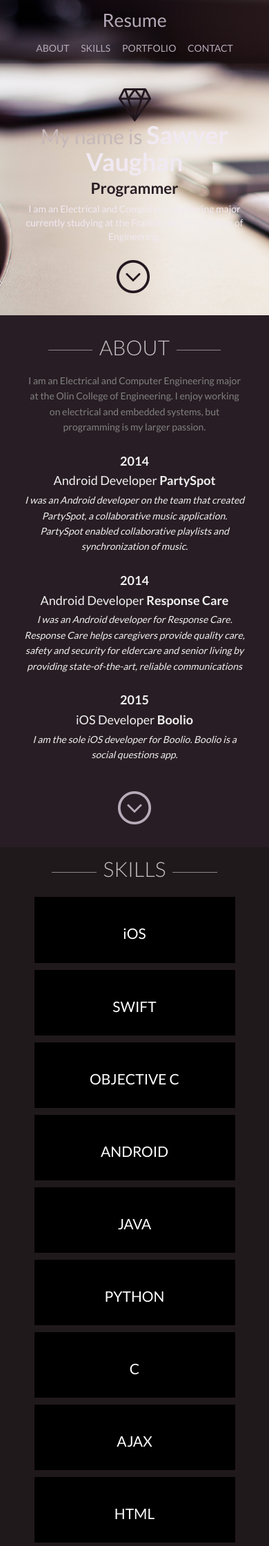
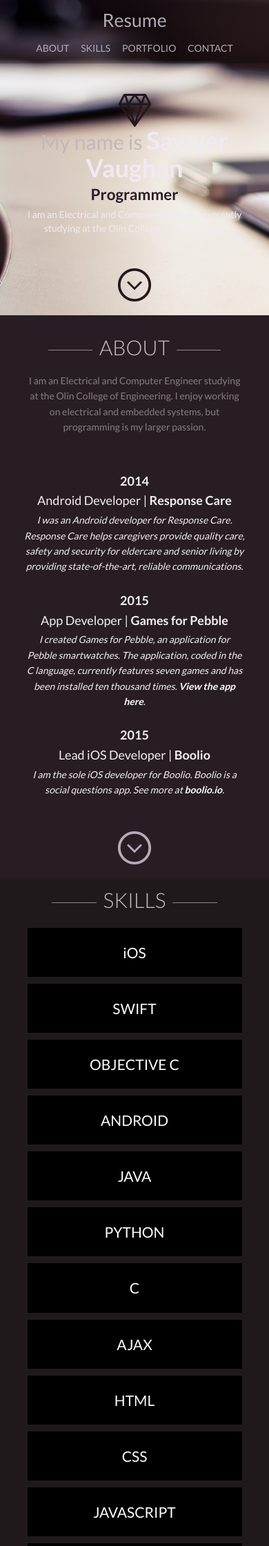
Before and after one commit to runnersaw/runnersaw.github.io, a PHP site: page / in a window 390 px wide. Shown: the top 2241 px of the page at 69% size. Run offline with PHP 8.4, Linux system fonts and the light colour scheme.

Commit message:
Many changes

```diff
--- a/index.html
+++ b/index.html
@@ -16,6 +16,7 @@ License URL: http://creativecommons.org/licenses/by/3.0/
 	<script type="application/x-javascript"> addEventListener("load", function() { setTimeout(hideURLbar, 0); }, false); function hideURLbar(){ window.scrollTo(0,1); } </script>
 	<script type="text/javascript" src="web/js/move-top.js"></script>
 	<script type="text/javascript" src="web/js/easing.js"></script>
+	<script type="text/javascript" src="web/js/main.js"></script>
 	<script type="text/javascript">
 		jQuery(document).ready(function($) {
 			$(".scroll").click(function(event){
@@ -26,7 +27,16 @@ License URL: http://creativecommons.org/licenses/by/3.0/
 	</script>
 </head>
 <body>
+	<div id="display-box" style="display: none;">
+		<div id="close-display"><img src="./web/images/exit.png"></div>
+		<div id="display-picture"><img></div>
+		<div id="display-text">
+			<h3></h3>
+			<p></p>
+		</div>
+	</div>
 	<div id="top-top" class="headerbg">
+		<div id="popup"></div>
 			<div class="header">
 				<div class="container">
 					<div class="logo">
@@ -52,43 +62,43 @@ License URL: http://creativecommons.org/licenses/by/3.0/
 						<div class="bannerhead">
 							<h2>My name is <span>Sawyer Vaughan</span></h2>
 							<h3>Programmer</h3>
-				      <p>I am an Electrical and Computer engineering major currently studying at the Franklin W. Olin College of Engineering. </p>
-					  <a class="downarrow scroll" href="#about"><span> </span></a>
+							<p>I am an Electrical and Computer Engineer currently studying at the Olin College of Engineering. </p>
 						</div>
 					</div>
 					<div class="clear"></div>
 				</div>
+				<a class="downarrow scroll-down" href="#about"><span> </span></a>
 			</div>
 		</div>
- <div class="content">
 		<div id="about" class="about">
 			<div class="container">
 				<div class="header-section text-center">
 					<h2><span> </span>ABOUT<span> </span></h2>
 				</div>
-				 <span><p>I am an Electrical and Computer Engineering major at the Olin College of Engineering. I enjoy working on electrical and embedded systems, but programming is my larger passion.</p></span>
+				<span><p>I am an Electrical and Computer Engineer studying at the Olin College of Engineering. I enjoy working on electrical and embedded systems, but programming is my larger passion.</p></span>
+				<br>
 
 				<div class="years">
 					<h4><b>2014</b></h4>
-				 <span><h4>Android Developer <strong>PartySpot</strong></h4></span>
-				 <p><i>I was an Android developer on the team that created PartySpot, a collaborative music application. PartySpot enabled collaborative playlists and synchronization of music. </i></p>
-			  </div>
-
-			  <div class="years">
-				 <h4><b>2014</b></h4>
-				 <span><h4>Android Developer <strong>Response Care</strong></h4></span>
-				 <p><i>I was an Android developer for Response Care. Response Care helps caregivers provide quality care, safety and security for eldercare and senior living by providing state-of-the-art, reliable communications</i></p>
+					<span><h4>Android Developer | <strong>Response Care</strong></h4></span>
+					<p><i>I was an Android developer for Response Care. Response Care helps caregivers provide quality care, safety and security for eldercare and senior living by providing state-of-the-art, reliable communications.</i></p>
 				</div>
 
 				<div class="years">
 					<h4><b>2015</b></h4>
-				 <span><h4>iOS Developer <strong>Boolio</strong></h4></span>
+					<span><h4>App Developer | <strong>Games for Pebble</strong></h4></span>
+					<p><i>I created Games for Pebble, an application for Pebble smartwatches. The application, coded in the C language, currently features seven games and has been installed ten thousand times. <a href="https://apps.getpebble.com/applications/54f65e8a13cdff61490000b6" target="_blank" class="about-link">View the app here</a>.</i></p>
+				</div>
+
+				<div class="years">
+					<h4><b>2015</b></h4>
+					<span><h4>Lead iOS Developer | <strong>Boolio</strong></h4></span>
 					<div class="labs">
-					 <p><i>I am the sole iOS developer for Boolio. Boolio is a social questions app.</i></p>
+						<p><i>I am the sole iOS developer for Boolio. Boolio is a social questions app. See more at <a href="http://boolio.io" target="_blank" class="about-link">boolio.io</a>.</i></p>
 					</div>
 				</div>
-				 <a class="arrow scroll" href="#skills"><span> </span></a>
 			</div>
+			<a class="arrow scroll-down scroll-down-no-margin" href="#skills"><span> </span></a>
 		</div>
 
 		<div id="skills" class="skills">
@@ -102,76 +112,73 @@ License URL: http://creativecommons.org/licenses/by/3.0/
 							<div class="skill-grids text-center">
 								<div class="col-md-3">
 									<div class="skill-grid skills-black">
-												 <h3>iOS</h3>
+										<h3 class="skill-text">iOS</h3>
 									</div>
 								</div>
 								<div class="col-md-3">
 									<div class="skill-grid">
-												 <h3>SWIFT</h3>
+										<h3 class="skill-text">SWIFT</h3>
 									</div>
 								</div>
 								<div class="col-md-3">
 									<div class="skill-grid">
-												 <h3>OBJECTIVE C</h3>
+										<h3 class="skill-text">OBJECTIVE C</h3>
 									</div>
 								</div>
 								<div class="col-md-3">
 									<div class="skill-grid">
-												 <h3>ANDROID</h3>
+										<h3 class="skill-text">ANDROID</h3>
 									</div>
 								</div>
 								<div class="clearfix"> </div>
 								<div class="col-md-3">
 									<div class="skill-grid">
-												 <h3>JAVA</h3>
+										<h3 class="skill-text">JAVA</h3>
 									</div>
 								</div>
 								<div class="col-md-3">
 									<div class="skill-grid">
-												 <h3>PYTHON</h3>
+										<h3 class="skill-text">PYTHON</h3>
 									</div>
 								</div>
 								<div class="col-md-3">
 									<div class="skill-grid">
-												 <h3>C</h3>
+										<h3 class="skill-text">C</h3>
 									</div>
 								</div>
 								<div class="col-md-3">
 									<div class="skill-grid">
-												 <h3>AJAX</h3>
+										<h3 class="skill-text">AJAX</h3>
 									</div>
 								</div>
 								<div class="clearfix"> </div>
 								<div class="col-md-3">
 									<div class="skill-grid">
-												 <h3>HTML</h3>
+										<h3 class="skill-text">HTML</h3>
 									</div>
 								</div>
 								<div class="col-md-3">
 									<div class="skill-grid">
-												 <h3>CSS</h3>
+										<h3 class="skill-text">CSS</h3>
 									</div>
 								</div>
 								<div class="col-md-3">
 									<div class="skill-grid">
-												 <h3>JAVASCRIPT</h3>
+										<h3 class="skill-text">JAVASCRIPT</h3>
 									</div>
 								</div>
 								<div class="col-md-3">
 									<div class="skill-grid">
-												 <h3>NODE.JS</h3>
+										<h3 class="skill-text">NODE.JS</h3>
 									</div>
 								</div>
 								<div class="clearfix"> </div>
 							</div>
 						</div>
 					</div>
-
-					<!--/-->
 				</div>
 			</div>
-		   <a class="down scroll" href="#port"><span> </span></a>
-	  </div>
+			<a class="down scroll-down" href="#port"><span> </span></a>
 		</div>
 
 		<div id="port" class="Portfolio">
@@ -184,53 +191,49 @@ License URL: http://creativecommons.org/licenses/by/3.0/
 						<a href="#"><img src="web/images/monitr1.png"></a>
 						<h2>BOOLIO</h2>
 						<p>I was the sole iOS developer for our Boolio app. Boolio is an app for social questions.</p>
-						  <a class="rightarrow" href="#"><span> </span></a>
+						<a class="rightarrow" id="boolio-button"><span> </span></a>
 					</div>
 					<div class="portfolio-grid col-md-4">
 						<a href="#"><img src="web/images/monitr1.png"></a>
 						<h2>GAMES FOR PEBBLE</h2>
 						<p>A collection of games for the Pebble smartwatch.</p>
-						  <a class="rightarrow" href="#"><span> </span></a>
+						<a class="rightarrow" id="games-button"><span> </span></a>
 					</div>
 					<div class="portfolio-grid col-md-4">
 						<a href="#"><img src="web/images/monitr1.png"></a>
 						<h2>PARTYSPOT</h2>
 						<p>An Android app using the Spotify SDK that includes collaborative playlists and music synchronization. </p>
-						  <a class="rightarrow" href="#"><span> </span></a>
+						<a class="rightarrow" id="partyspot-button"><span> </span></a>
 					</div>
 					<div class="clear"> </div>
 				</div>
-				  <a class="portdown scroll" href="#contact"><span> </span></a>
-
 			</div>
+			<a class="portdown scroll-down scroll-down-no-margin" href="#contact"><span> </span></a>
 		</div>
 	</div>
 
-  <div  id="contact" class="footer">
+	<div  id="contact" class="footer" style="min-height:0;">
 		<div class="container">
 
 			<div class="contact-section text-center">
-			  <h2><span> </span>CONTACT<span> </span></h2>
+				<!--<h2><span> </span>CONTACT<span> </span></h2>-->
 			</div>
 			<div class="row">
 
 				<div class="col-md-6">
 					<div class="footer-left">
 						<div class="social-icons">
-						   <a href="https://www.linkedin.com/pub/sawyer-vaughan/a4/723/43b"><img class="link-img" src="web/images/in.png"></a>
+							<a href="https://www.linkedin.com/pub/sawyer-vaughan/a4/723/43b" target="_blank"><img class="link-img" src="web/images/in.png"></a>
 							<!--<a href="#"><img src="web/images/twt.png"></a>-->
-						   <a href="https://www.facebook.com/sawyer.vaughan"><img class="link-img" src="web/images/fb.png"></a>
-						   <a href="https://github.com/runnersaw"><img class="link-img" src="web/images/gh.png"></a>
+							<a href="https://www.facebook.com/sawyer.vaughan" target="_blank"><img class="link-img" src="web/images/fb.png"></a>
+							<a href="https://github.com/runnersaw" target="_blank"><img class="link-img" src="web/images/gh.png"></a>
 						</div>
-					   <p>Proin gravida nibh vel velit auctor aliquet. Aenean sollicitudin, lorem
-					   quis bibendum auctor, nisi elit consequat ipsum, nec sagittis sem nibh
-					   id elit. Duis sed odio sit amet nibh vulputate cursus a sit amet mauris.
-					   Morbi accumsan ipsum velit. Nam nec tellus a odio tincidunt auctor a
-					   ornare odio. Sed non  mauris vitae erat consequat auctor eu in elit.</p>
+						<p></p>
 					</div>
 				</div>
 
 				<div class="col-md-6">
+					<!--
 					<div class="footer-right">
 					<div class="form">
 					<form>
@@ -242,12 +245,12 @@ License URL: http://creativecommons.org/licenses/by/3.0/
 					</form>
 					</div>
 					</div>
-				  <div class="clear"></div>
+					<div class="clear"></div>-->
 					<!--<p class="copy-right">Copyright &copy; 2014 Resume. All rights reserved</p>-->
 				</div>
 			</div>
 		</div>
-	 <a class="up scroll" href="#top-top"><span> </span></a>
+		<a class="up scroll-up" href="#top-top"><span> </span></a>
 
 	</div>
 
--- a/web/css/style.css
+++ b/web/css/style.css
@@ -17,16 +19,20 @@ body a{
 	-ms-transition:0.5s all;
 	-o-transition:0.5s all;
 }
+
 body input[type="text"],body input[type="submit"],body textarea,body input[type="button"]{
 	-webkit-appearance:none;
 }
+
 /*------ HEADERBG STARTS---------*/
 .headerbg{
 	background: url(../images/bannerbg.png);
 	min-height:700px;
 	width:100%;
 	background-size:cover;
+	position:relative;
 }
+
 /*------ HEADER STARTS---------*/
 .header{
 	background:rgba(0, 0, 0, 0.24);
@@ -34,6 +40,7 @@ body input[type="text"],body input[type="submit"],body textarea,body input[type=
 /*------ CONTAINER STARTS---------*/
 .container{
 	width:70%;
+	height: 100%;
 }
 /*------ LOGO STARTS---------*/
 .logo{
@@ -69,10 +76,13 @@ body input[type="text"],body input[type="submit"],body textarea,body input[type=
 /*------ BANNER STARTS---------*/
 .banner{
   	position: absolute;
-	width: 86%;
+  	left:0;
+  	right:0;
+  	top:100px;
+  	bottom:0;
 }
 .banner-info{
-	width: 70%;
+	width: 100%;
 	float: right;
 }
 .bannerlogo{
@@ -109,8 +119,6 @@ a.downarrow  span{
 a.downarrow{
   	display: block;
 	position: absolute;
-	top: 370px;
-	left: 17%;
 }
 .bannerhead{
 	position: relative;
@@ -178,7 +186,6 @@ a.downarrow{
 	display:inline-block;
 }
 a.arrow{
-	margin:2em 0 4em 0;
 	display:inline-block;
 }
 /*------Skill-Section STARTS---------*/
@@ -408,8 +410,14 @@ p.copy-right a{
 	margin-bottom: 10px;
 }
 
-.portfolio-grid p {
-	height:5em;
+.skill-grids .col-md-3 {
+	padding-left: 5px;
+	padding-right: 5px;
+}
+
+.skill-text {
+	margin-top: 10px;
+	margin-bottom: 10px;
 }
 
 .link-img {
@@ -417,14 +425,102 @@ p.copy-right a{
 	height: 30px;
 }
 
+.about-link {
+	color: white;
+	font-weight: bold;
+}
+
+.scroll-down {
+    left:50%;
+    margin-left: -24px;
+    bottom: 0;
+    margin-bottom: 0;
+    width: 48px;
+    height:48px;
+    margin-bottom: 20px;
+    margin-top:20px;
+}
+
+.scroll-up {
+    left:50%;
+    margin-left: -24px;
+    bottom: 0;
+    margin-bottom: 0;
+    width: 48px;
+    height:48px;
+    margin-bottom: 20px;
+    margin-top:20px;
+}
+
+.scroll-down-no-margin {
+	margin-left: 0;
+}
+
+.portfolio-grid a img {
+	max-width: 310px;
+}
+
+@media (min-width:992px){
+	.portfolio-grid p {
+		height:15vh;
+	}
+	.portfolio-grid h2 {
+		height:10vh;
+	}
+}
+
+#display-box {
+	z-index: 10000;
+	background-color:white;
+	position:fixed;
+	top:5%;
+	left:50%;
+	width: 90%;
+	height: 90%;
+	max-width: 500px;
+	transform: translate(-50%, 0);
+	box-shadow: 0 0 10px 5px;
+}
+
+#close-display {
+	position: absolute;
+	top: 10px;
+	right: 10px;
+	width: 30px;
+	height: 30px;
+	cursor:pointer;
+}
+
+#close-display img {
+	width: 100%;
+	height: 100%;
+}
+
+#display-picture {
+	width: 100%;
+	padding-left: 10%;
+	padding-right: 10%;
+	max-height:70vh;
+}
+
+#display-picture img {
+	width: 100%;
+	height: 100%;
+
+    margin: auto;
+
+    height: auto;
+    max-height: 100%;
+
+    width: auto;
+    max-width: 100%;
+}
+
  /*----- top-top -----*/
  /* BIG */
 @media (max-width:1280px){
  	.years p {
 		width: 60%;
-	}
-	.portfolio-grid p {
-		margin: 2em 0em 0 0em;
 	}
 	.footer-left p {
 		width: 90%;
@@ -457,10 +550,6 @@ p.copy-right a{
 	.banner-info {
 		top: 110px;
 	}
-	a.downarrow {
-		top: 341px;
-		left: 23%;
-	}
 	.years {
 		margin-bottom: 2em;
 	}
@@ -497,10 +583,6 @@ p.copy-right a{
 		width: 100%;
 		left: 2%;
 	}
-	a.downarrow {
-		top: 241px;
-		left: 32%;
-	}
 	.years {
 		margin-bottom: 2em;
 	}
@@ -517,7 +599,7 @@ p.copy-right a{
 		margin: 0.5em 0 0 0;
 	}
 	.skill-grid {
-		padding: 1.5em 0;
+		padding: 1em 0;
 	}
 	.skill-grids {
 		padding: 1em 0;
@@ -534,17 +614,11 @@ p.copy-right a{
 	.skill-section h2 {
 		margin-top: 1.5em;
 	}
-	a.arrow {
-		margin: 1em 0 2em 0;
-	}
 	.portfolio-grids {
 		padding-top: 1em;
 	}
 	.portfolio-grid {
 		padding: 0 0 2em 0;
-	}
-	a.portdown {
-		margin: 2em 0 2em 0em;
 	}
 	.contact-section h2 {
 		padding-top: 0.5em;
@@ -582,10 +653,6 @@ p.copy-right a{
 		width: 100%;
 		left: 2%;
 	}
-	a.downarrow {
-		top: 241px;
-		left: 32%;
-	}
 	.years {
 		margin-bottom: 2em;
 	}
@@ -602,7 +669,7 @@ p.copy-right a{
 		margin: 0.5em 0 0 0;
 	}
 	.skill-grid {
-		padding: 1.5em 0;
+		padding: 1em 0;
 	}
 	.skill-grids {
 		padding: 1em 0;
@@ -619,17 +684,11 @@ p.copy-right a{
 	.skill-section h2 {
 		margin-top: 1.5em;
 	}
-	a.arrow {
-		margin: 1em 0 2em 0;
-	}
 	.portfolio-grids {
 		padding-top: 1em;
 	}
 	.portfolio-grid {
 		padding: 0 0 2em 0;
-	}
-	a.portdown {
-		margin: 2em 0 2em 0em;
 	}
 	.contact-section h2 {
 		padding-top: 0.5em;
@@ -688,10 +744,6 @@ p.copy-right a{
 		left: 0%;
 		text-align: center;
 	}
-	a.downarrow {
-		top: 201px;
-		left: 42%;
-	}
 	.years {
 		margin-bottom: 2em;
 	}
@@ -709,7 +761,7 @@ p.copy-right a{
 		margin: 0.5em 0 0 0;
 	}
 	.skill-grid {
-		padding: 1.5em 0;
+		padding: 1em 0;
 	}
 	.skill-grids {
 		padding: 1em 0;
@@ -726,17 +776,11 @@ p.copy-right a{
 	.skill-section h2 {
 		margin-top: 0.5em;
 	}
-	a.arrow {
-		margin: 1em 0 2em 0;
-	}
 	.portfolio-grids {
 		padding-top: 1em;
 	}
 	.portfolio-grid {
 		padding: 0 0 2em 0;
-	}
-	a.portdown {
-		margin: 1em 0 2em 0em;
 	}
 	.contact-section h2 {
 		padding-top: 0.5em;
--- /dev/null
+++ b/web/js/main.js
@@ -0,0 +1,44 @@
+$(document).ready(function() {
+	$("#partyspot-button").click(function() {
+		alert("Partyspot");
+	});
+	$("#boolio-button").click(function() {
+		setBoolioDisplay();
+	});
+	$("#games-button").click(function() {
+		alert("Games");
+	});
+	$("#close-display").click(function() {
+		var div = $("#display-box");
+		div.css("display", "none");
+	});
+});
+
+function setGamesDisplay() {
+	setDisplayVars("./web/images/boolio.png", "Boolio", "Boolio is a cool application");
+	showDisplay();
+}
+
+function setPartyspotDisplay() {
+	setDisplayVars("./web/images/boolio.png", "Boolio", "Boolio is a cool application");
+	showDisplay();
+}
+
+function setBoolioDisplay() {
+	setDisplayVars("./web/images/boolio.png", "Boolio", "Boolio is a cool application");
+	showDisplay();
+}
+
+function setDisplayVars(img, title, textContent) {
+	var i = $("#display-picture img");
+	i.attr("src",img);
+	var t = $("#display-text h3");
+	t.text(title);
+	var x = $("#display-text p");
+	x.text(textContent);
+}
+
+function showDisplay() {
+		var div = $("#display-box");
+		div.css("display", "");
+}
```
Also changed, not shown: other parts of web/css/style.css (+4 -38 lines), web/projects/boolio/index.html (added, +7 -0 lines), web/images/boolio.png (added), web/images/exit.png (added), 6 other files. Lines whose indentation alone changed are shown as unchanged.
